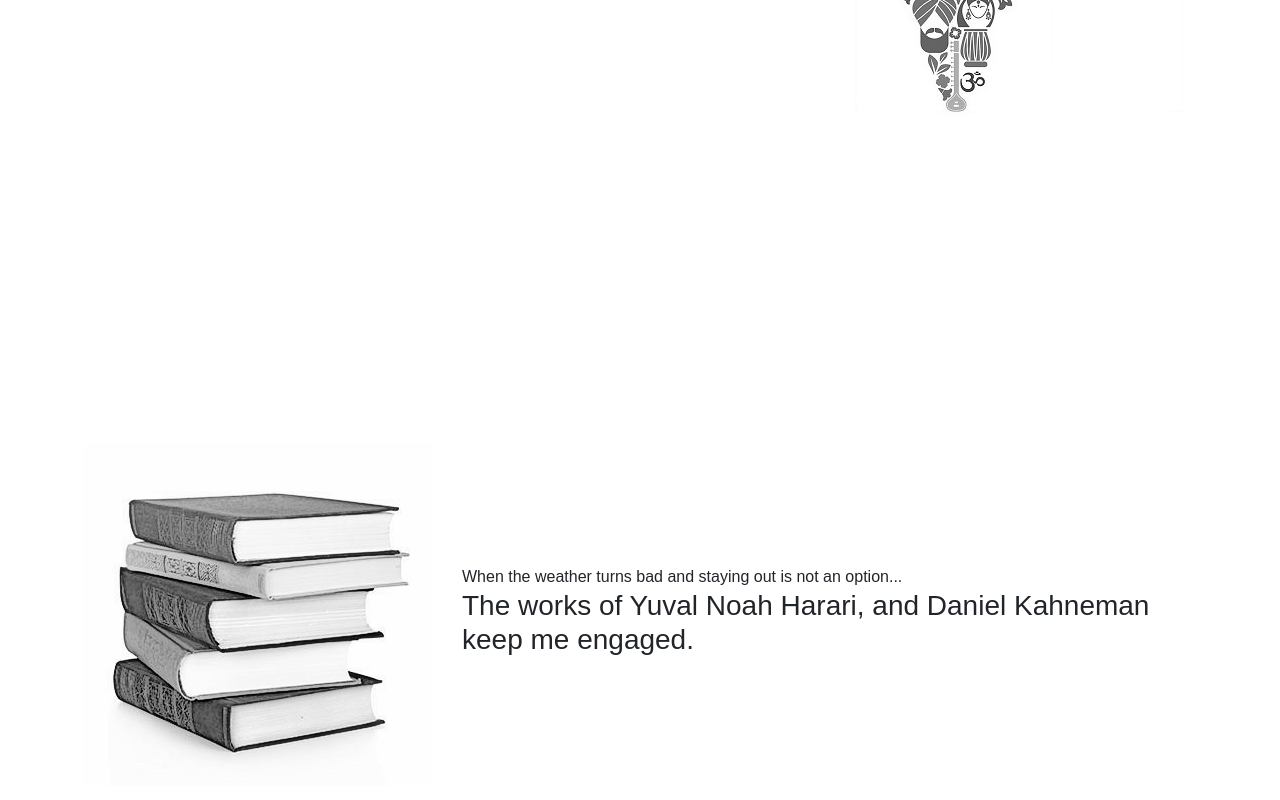
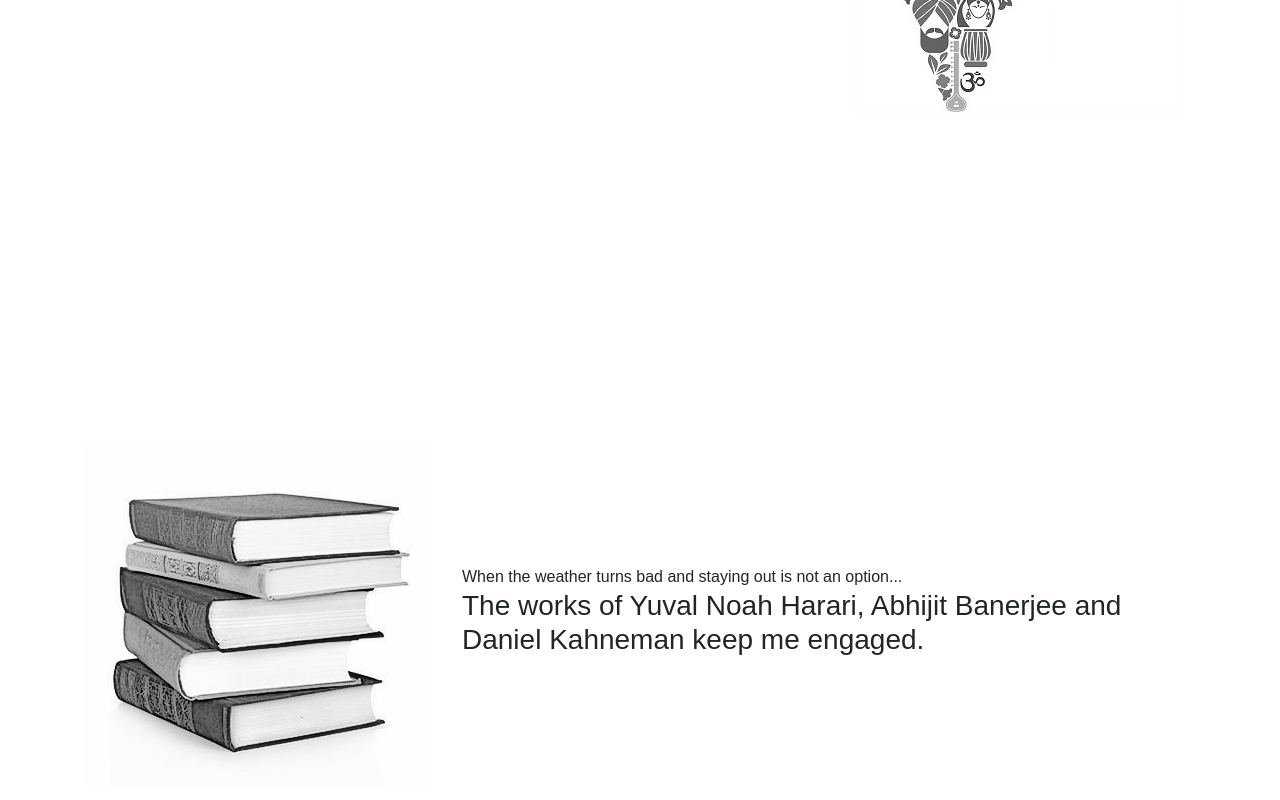
Before and after one commit to VaibhavManapuram/vaibhav1.68manapuram, a plain HTML site: page index.html in a window 1280 px wide. Shown: the part 4342-5142 px from the top of the page. Drawn offline with nearby package versions, Linux system fonts and the light colour scheme.

Commit message:
images changes

```diff
--- a/index.html
+++ b/index.html
@@ -224,7 +224,7 @@
                                 When the weather turns bad and staying out is not an option...
                             </span>
                             <h3>
-                                The works of Yuval Noah Harari,  and Daniel Kahneman keep me engaged.
+                                The works of Yuval Noah Harari, Abhijit Banerjee and Daniel Kahneman keep me engaged.
                             </h3>
                         </div>
                     </div>
```
